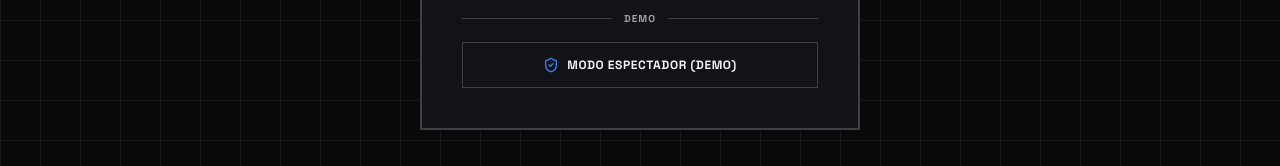
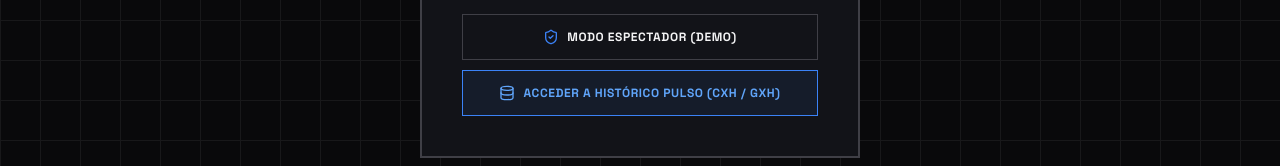
Before and after one commit to Luisalejandro9/metricacxhgxh, a React app in the folder frontend/: page / in a window 1280 px wide. Shown: the part 460-626 px from the top of the page. Built offline with nearby package versions, Linux system fonts and the light colour scheme; no server answers; the database is empty; the HTML template or start-up script is replaced by a standard one.

Commit message:
feat(login): agregar boton de acceso directo a Historico Pulso

```diff
--- a/frontend/public/version.json
+++ b/frontend/public/version.json
@@ -1,4 +1,4 @@
 {
-  "version": "1793859478798",
-  "buildTime": "2026-11-05T06:17:58.835Z"
+  "version": "1793859798673",
+  "buildTime": "2026-11-05T06:23:18.717Z"
 }
--- a/frontend/src/components/Login.jsx
+++ b/frontend/src/components/Login.jsx
@@ -1,5 +1,5 @@
 import React from 'react';
-import { ShieldCheck, RefreshCw, Sun, Moon } from 'lucide-react';
+import { ShieldCheck, RefreshCw, Sun, Moon, Database } from 'lucide-react';
 
 function Login({ handleGoogleLogin, handleSpectatorLogin, envsMissing, authError, setNetworkError, theme, toggleTheme }) {
   if (envsMissing) {
@@ -131,6 +131,29 @@ function Login({ handleGoogleLogin, handleSpectatorLogin, envsMissing, authError
           <ShieldCheck size={16} style={{ color: 'var(--primary)' }} />
           Modo Espectador (Demo)
         </button>
+
+        <button
+          className="btn btn-secondary"
+          onClick={() => window.location.href = '/historico'}
+          style={{
+            width: '100%',
+            marginTop: '10px',
+            padding: '14px',
+            fontSize: '12px',
+            fontWeight: '800',
+            letterSpacing: '0.05em',
+            display: 'flex',
+            alignItems: 'center',
+            justifyContent: 'center',
+            gap: '8px',
+            borderColor: 'var(--primary)',
+            color: 'var(--primary-light)',
+            background: 'rgba(59, 130, 246, 0.08)'
+          }}
+        >
+          <Database size={16} />
+          Acceder a Histórico Pulso (CxH / GxH)
+        </button>
       </div>
     </div>
   );
```
